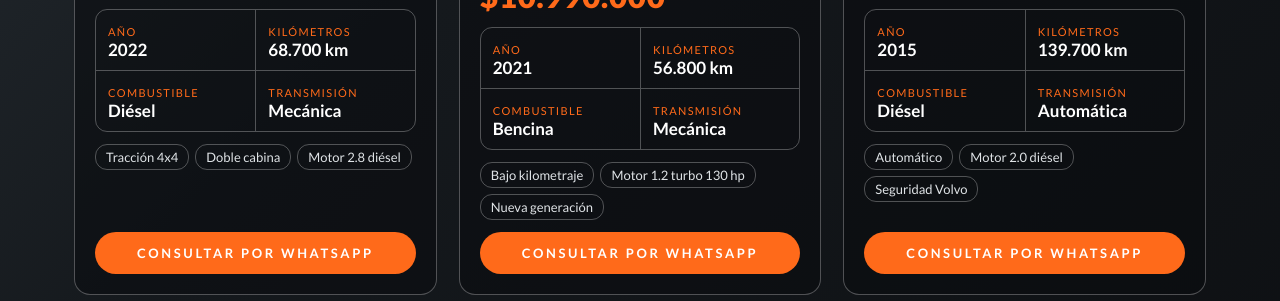
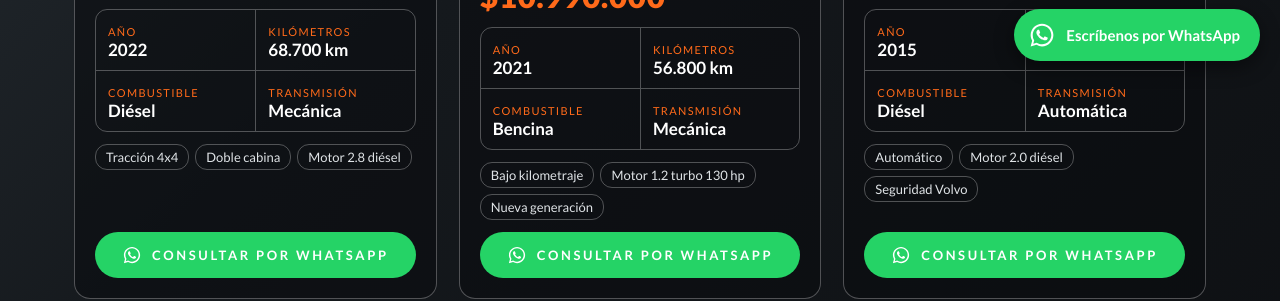
Before and after one commit to rene130/buendeal, a plain HTML site: page index.html in a window 1280 px wide. Shown: the part 719-1020 px from the top of the page. Drawn offline with Linux system fonts and the light colour scheme; no server answers.

Commit message:
Botones de WhatsApp verdes con icono y boton flotante

```diff
--- a/index.html
+++ b/index.html
@@ -49,9 +49,12 @@ header img{height:84px;width:auto}
 .stats span{font-size:11px;letter-spacing:.12em;color:var(--or);text-transform:uppercase}
 ul.dest{list-style:none;display:flex;flex-wrap:wrap;gap:6px}
 ul.dest li{font-size:13px;color:#dfe3e6;border:1px solid var(--line);border-radius:12px;padding:4px 10px}
-.cta{margin-top:auto;display:flex;align-items:center;justify-content:center;gap:10px;background:var(--or);
+.cta{margin-top:auto;display:flex;align-items:center;justify-content:center;gap:10px;background:#25D366;color:#fff;
  border-radius:24px;padding:13px;font-weight:700;letter-spacing:.2em;font-size:13px;text-transform:uppercase}
-.cta:hover{filter:brightness(1.08)}
+.cta:hover{background:#1EBE5A}
+.wa-float{position:fixed;right:20px;bottom:20px;z-index:50;display:flex;align-items:center;gap:10px;background:#25D366;color:#fff;border-radius:32px;padding:12px 20px 12px 14px;font-weight:700;font-size:15px;box-shadow:0 6px 20px rgba(0,0,0,.45);text-decoration:none}
+.wa-float:hover{background:#1EBE5A}
+@media(max-width:600px){.wa-float span{display:none}.wa-float{padding:14px}}
 .how{display:grid;grid-template-columns:repeat(auto-fit,minmax(240px,1fr));gap:18px;margin:10px 0 40px}
 .how>div{border:1.5px solid var(--line);border-radius:16px;padding:20px;background:rgba(10,12,15,.45)}
 .how p{color:var(--mut);margin-top:8px;line-height:1.5;font-size:15px}
@@ -84,6 +87,7 @@ footer .s{color:#c9cdd1;letter-spacing:.3em;text-transform:uppercase;font-size:1
   <div class="s">BuenDeal · HC Garage</div>
  </footer>
 </div>
+<a class="wa-float" href="https://wa.me/56984797248?text=Hola%2C%20vi%20los%20autos%20de%20BuenDeal%20y%20quiero%20m%C3%A1s%20informaci%C3%B3n." target="_blank" rel="noopener" aria-label="Escríbenos por WhatsApp"><svg viewBox="0 0 32 32" width="28" height="28" fill="#fff" aria-hidden="true"><path d="M16.04 3C8.86 3 3.03 8.82 3.03 16c0 2.29.6 4.53 1.74 6.5L3 29l6.68-1.75A12.96 12.96 0 0 0 16.04 29C23.2 29 29 23.18 29 16S23.2 3 16.04 3zm0 23.6c-1.98 0-3.92-.53-5.61-1.53l-.4-.24-3.97 1.04 1.06-3.86-.26-.4A10.6 10.6 0 0 1 5.4 16c0-5.86 4.77-10.63 10.64-10.63 5.85 0 10.6 4.77 10.6 10.63 0 5.87-4.75 10.6-10.6 10.6zm5.83-7.95c-.32-.16-1.89-.93-2.18-1.04-.3-.1-.5-.16-.72.16-.21.32-.82 1.04-1 1.25-.19.21-.37.24-.69.08-.32-.16-1.35-.5-2.57-1.58-.95-.85-1.59-1.9-1.78-2.22-.18-.32-.02-.49.14-.65.15-.14.32-.37.48-.56.16-.18.21-.32.32-.53.1-.21.05-.4-.03-.56-.08-.16-.72-1.73-.98-2.37-.26-.62-.52-.54-.72-.55h-.61c-.21 0-.56.08-.85.4-.3.32-1.12 1.09-1.12 2.66 0 1.57 1.14 3.08 1.3 3.3.16.2 2.25 3.43 5.45 4.81.76.33 1.35.52 1.81.67.76.24 1.46.2 2 .12.61-.09 1.89-.77 2.15-1.52.27-.74.27-1.38.19-1.52-.08-.13-.29-.21-.61-.37z"/></svg><span>Escríbenos por WhatsApp</span></a>
 <script>
 const clp=n=>'$'+n.toLocaleString('es-CL');
 const km=n=>n.toLocaleString('es-CL')+' km';
@@ -109,7 +113,7 @@ function render(){
       <div><span>Transmisión</span><b>${a.transmision}</b></div>
      </div>
      <ul class="dest">${a.destacados.map(d=>`<li>${d}</li>`).join('')}</ul>
-     <a class="cta" href="${wa(a)}" target="_blank" rel="noopener">Consultar por WhatsApp</a>
+     <a class="cta" href="${wa(a)}" target="_blank" rel="noopener"><svg viewBox="0 0 32 32" width="20" height="20" fill="#fff" aria-hidden="true"><path d="M16.04 3C8.86 3 3.03 8.82 3.03 16c0 2.29.6 4.53 1.74 6.5L3 29l6.68-1.75A12.96 12.96 0 0 0 16.04 29C23.2 29 29 23.18 29 16S23.2 3 16.04 3zm0 23.6c-1.98 0-3.92-.53-5.61-1.53l-.4-.24-3.97 1.04 1.06-3.86-.26-.4A10.6 10.6 0 0 1 5.4 16c0-5.86 4.77-10.63 10.64-10.63 5.85 0 10.6 4.77 10.6 10.63 0 5.87-4.75 10.6-10.6 10.6zm5.83-7.95c-.32-.16-1.89-.93-2.18-1.04-.3-.1-.5-.16-.72.16-.21.32-.82 1.04-1 1.25-.19.21-.37.24-.69.08-.32-.16-1.35-.5-2.57-1.58-.95-.85-1.59-1.9-1.78-2.22-.18-.32-.02-.49.14-.65.15-.14.32-.37.48-.56.16-.18.21-.32.32-.53.1-.21.05-.4-.03-.56-.08-.16-.72-1.73-.98-2.37-.26-.62-.52-.54-.72-.55h-.61c-.21 0-.56.08-.85.4-.3.32-1.12 1.09-1.12 2.66 0 1.57 1.14 3.08 1.3 3.3.16.2 2.25 3.43 5.45 4.81.76.33 1.35.52 1.81.67.76.24 1.46.2 2 .12.61-.09 1.89-.77 2.15-1.52.27-.74.27-1.38.19-1.52-.08-.13-.29-.21-.61-.37z"/></svg>Consultar por WhatsApp</a>
     </div>
    </article>`).join(''):'<p class="empty">No hay autos en esta categoría por ahora.</p>';
 }
```
